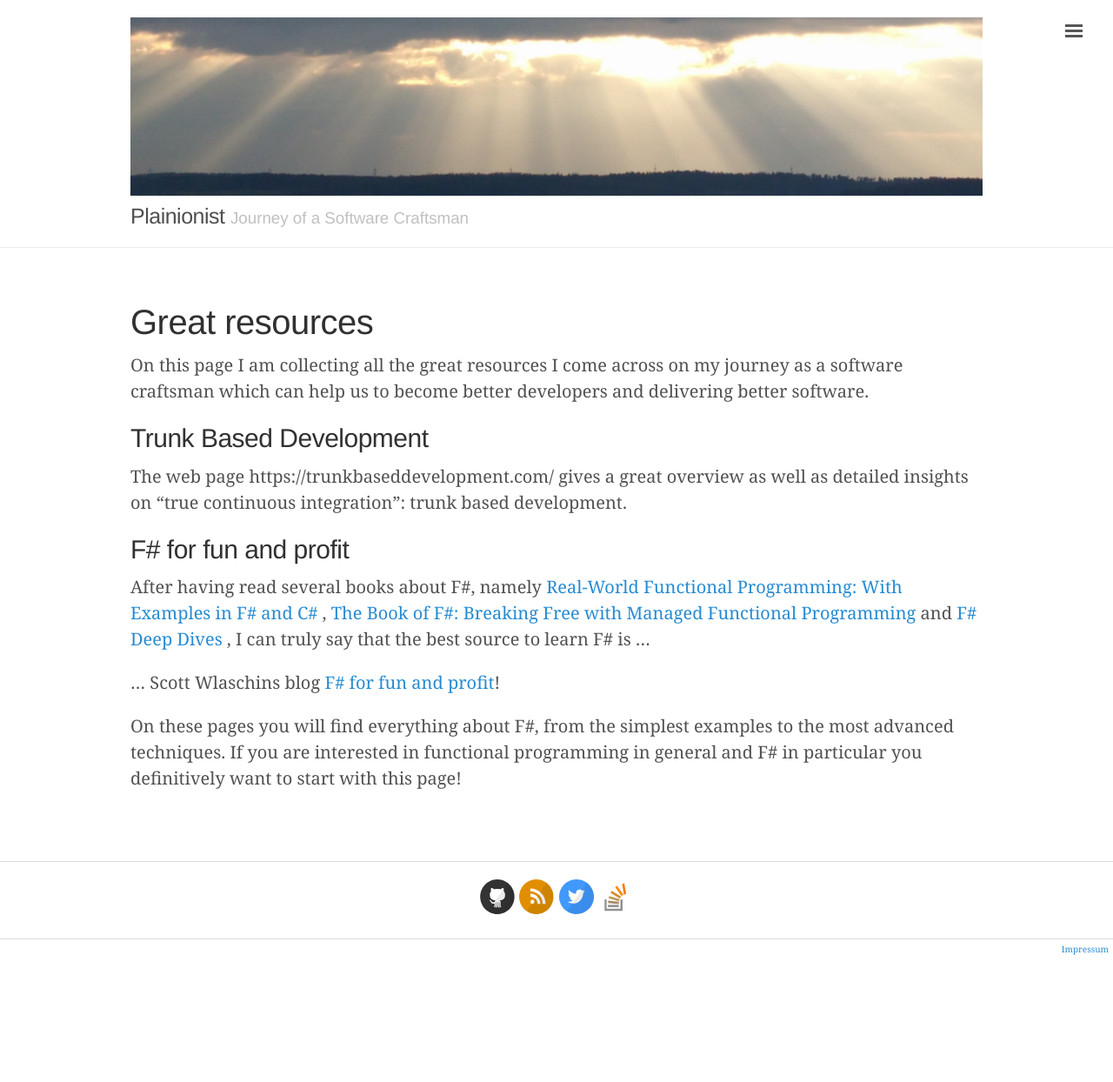
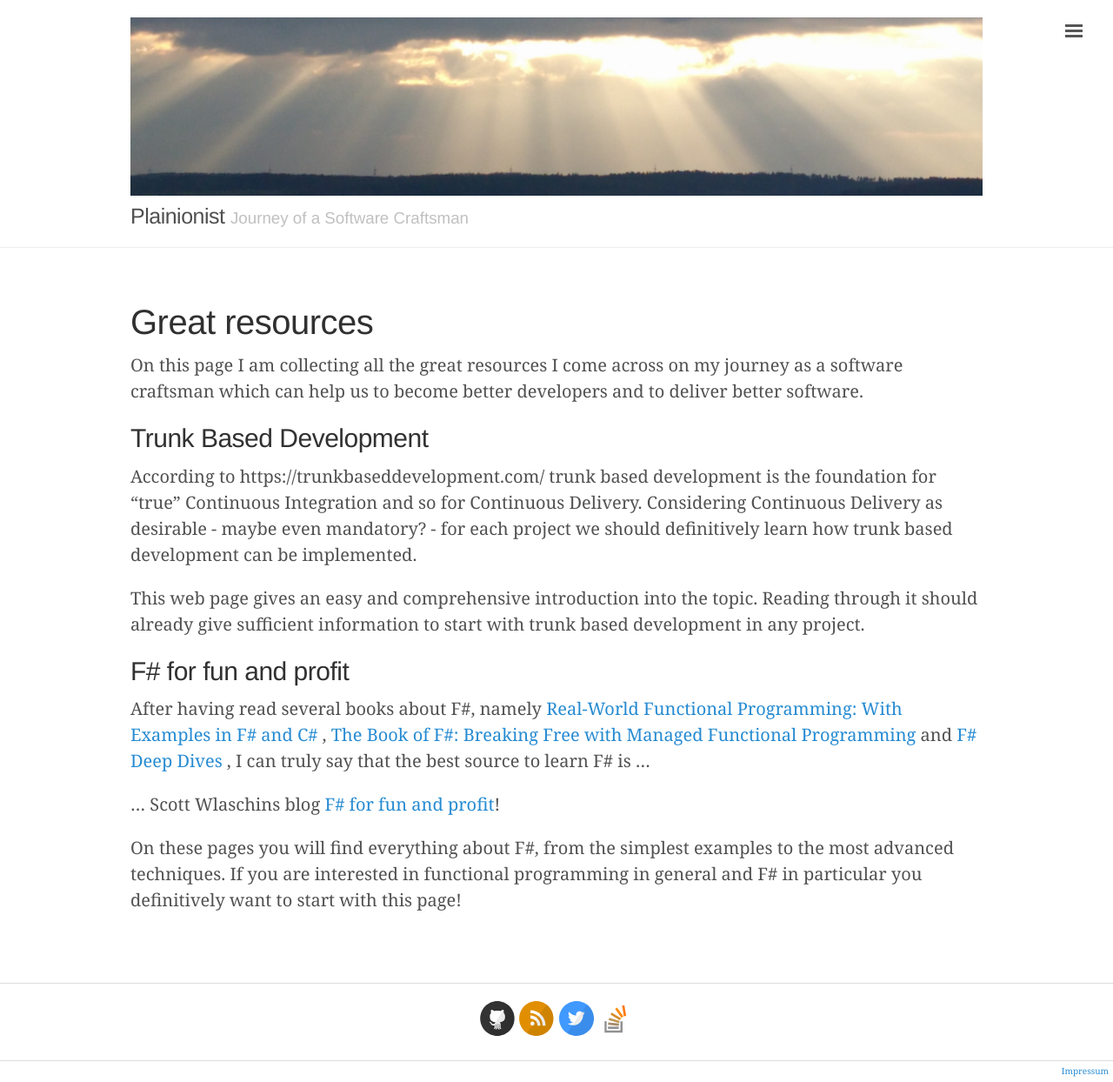
Before and after one commit to plainionist/plainionist.github.io, a Jekyll site: the page built from great-resources.md, in a window 1280 px wide. Shown: the whole page at 87% size. Built offline with Jekyll 4.4.1, drawn with Linux system fonts in a browser that asks for light colours; our own code applies the rules of GitHub Pages for plain Markdown files; comment, search, counter and statistics services are not loaded; before the commit the page ends 1104 px from its top, so only the background shows below that.

Commit message:
great resources page improved

```diff
--- a/great-resources.md
+++ b/great-resources.md
@@ -5,13 +5,18 @@ description: Looking for great resources to become a better developer and delive
 ---
 
 On this page I am collecting all the great resources I come across on my journey as a software
-craftsman which can help us to become better developers and delivering better software.
+craftsman which can help us to become better developers and to deliver better software.
 
 
 ## Trunk Based Development
 
-The web page https://trunkbaseddevelopment.com/ gives a great overview as well as detailed
-insights on "true continuous integration": trunk based development.
+According to https://trunkbaseddevelopment.com/ trunk based development is the foundation
+for "true" Continuous Integration and so for Continuous Delivery.
+Considering Continuous Delivery as desirable - maybe even mandatory? - for each project we
+should definitively learn how trunk based development can be implemented.
+
+This web page gives an easy and comprehensive introduction into the topic. Reading through it
+should already give sufficient information to start with trunk based development in any project.
 
 
 ## F# for fun and profit
```
Also changed, not shown: archive.html (renamed from archive.md), 1 other file.
